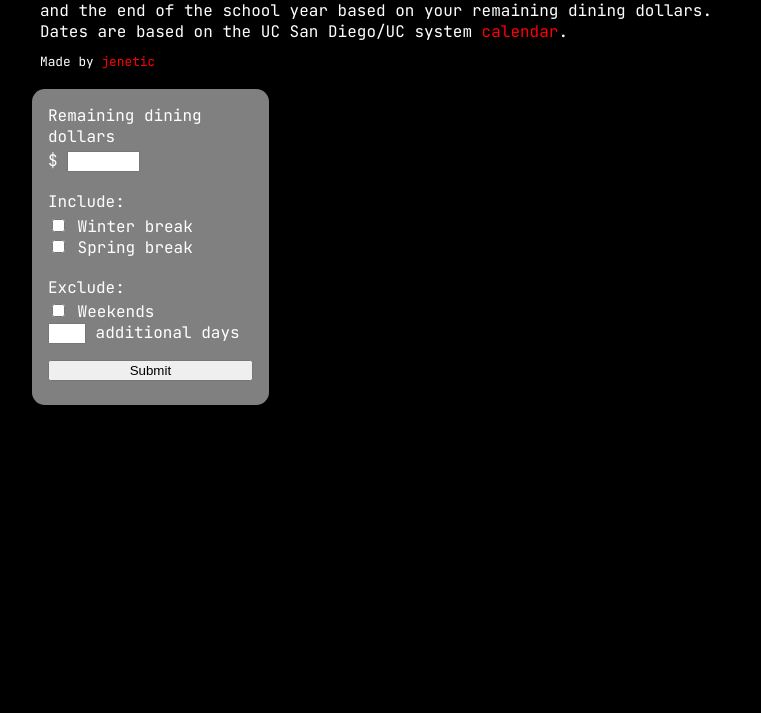
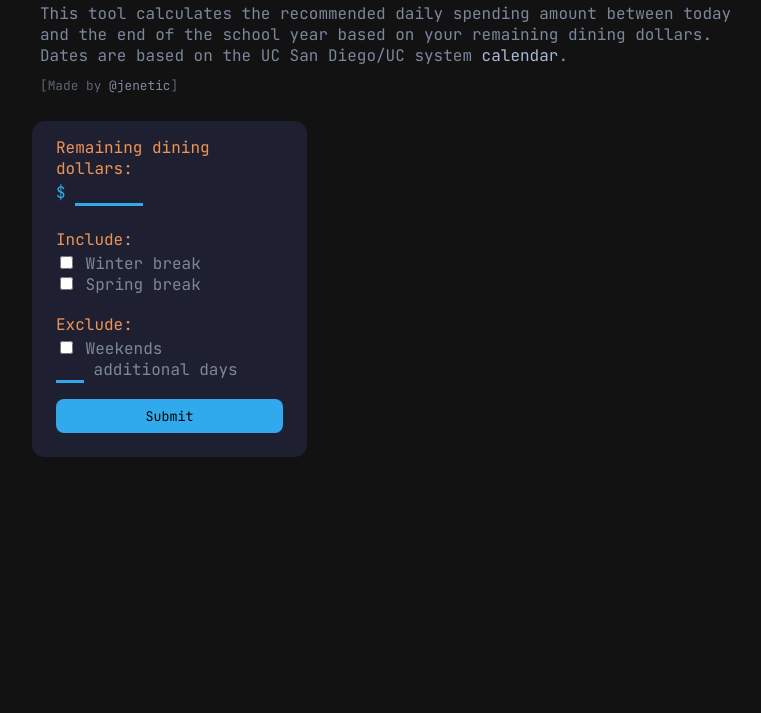
Before and after one commit to jenetic/daily-dollars, a plain HTML site: page index.html in a window 1280 px wide. Shown: the part 87-800 px from the top of the page, without its empty margins (240-1001 px from the left). Drawn offline with Linux system fonts and the light colour scheme.

Commit message:
More styling + 2022-23 dates

```diff
--- a/css/style.css
+++ b/css/style.css
@@ -1,17 +1,19 @@
 @import url('https://fonts.googleapis.com/css2?family=JetBrains+Mono:wght@400;700&display=swap');
 
 :root {
-  --background: black;
-  --text: white;
-  --link: red;
-  --sidebar: gray;
+  --background: #121212;
+  --text: #7c879c;
+  --link: #a9b9d6;
+  --sidebar: #1e2031;
+  --color1: #30aaec;
+  --color2: #ed9557;
 
 }
 
 body {
   display: grid;
-  grid-template-columns: 35% auto;
-  grid-template-rows: 10rem auto;
+  grid-template-columns: 40% auto;
+  grid-template-rows: 12rem auto;
   grid-template-areas: "header header" "sidebar content";
   font-family: 'JetBrains Mono', monospace;
   background-color: var(--background);
@@ -19,11 +21,13 @@ body {
 }
 
 h1 {
-  margin: 0.5rem;
+  margin: 1rem auto;
+  color: var(--color1);
 }
 
 h2 {
   margin: 0rem auto auto;
+  color: var(--color2);
 }
 
 p {
@@ -35,12 +39,30 @@ a {
   color: var(--link);
 }
 
+a:hover {
+  color: var(--color1);
+}
+
 .form-object {
   margin: 0.5rem 0rem;
 }
 
+.sidebar-header {
+  color: var(--color2);
+}
+
+.text-input {
+  background-color: none;
+  outline: none;
+  background-color: var(--sidebar);
+  border: none;
+  border-bottom: solid 3px var(--color1);
+  color: var(--color1);
+  font-family: 'JetBrains Mono', monospace;
+}
+
 .output {
-  color: blue;
+  color: var(--color2);
 }
 
 #header {
@@ -64,7 +86,7 @@ a {
 }
 
 #form-wrapper {
-  padding: 0.3rem 1rem 1rem;
+  padding: 0.3rem 1.5rem 1rem;
   border-radius: 0.8rem;
   background-color: var(--sidebar);
 }
@@ -76,11 +98,31 @@ a {
 }
 
 #dollars {
-  width: 65px;
+  width: 4rem;
+}
+
+#remaining-value-wrapper {
+  color: var(--color1);
 }
 
 #excludeDays {
-  width: 30px;
+  width: 1.5rem;
+}
+
+#submit {
+  background-color: var(--color1);
+  border: none;
+  padding: 0.5rem 0.5rem;
+  border-radius: 0.5rem;
+  font-family: 'JetBrains Mono', monospace;
+}
+
+#submit:hover {
+  background-color: var(--color2);
+}
+
+#submit:active {
+  background-color: var(--link);
 }
 
 #content {
@@ -97,12 +139,13 @@ a {
 }
 
 #result-dollars {
-  color: green;
+  color: var(--color1);
 }
 
 #made-by {
   margin: 0.5rem 0 0;
   font-size: 0.8rem;
+  opacity: 0.7;
 }
 
 @media (min-width: 1000px) {
--- a/index.html
+++ b/index.html
@@ -22,32 +22,34 @@
         <title>UCSD Daily Dollars</title>
     </head>
     <body>
-        <!-- NEW START-->
         <div id="header">
-            <!-- <div id="header-contents"> -->
-                <h1>UCSD Daily Dollars</h1>
-                <p>
-                    This tool calculates the recommended daily spending amount between today and the end of the school year based on your remaining dining dollars. Dates are based on the UC San Diego/UC system <a href="https://blink.ucsd.edu/instructors/resources/academic/calendars/2021.html" target="_blank">calendar</a>.
-                </p>
-                <p id="made-by">Made by <a href="http://github.com/jenetic/daily-dollars" target="_blank">jenetic</a></p>
-            <!-- </div> -->
+            <h1>UCSD Daily Dollars</h1>
+            <p>
+                This tool calculates the recommended daily spending amount between today and the end of the school year based on your remaining dining dollars. Dates are based on the UC San Diego/UC system <a href="https://blink.ucsd.edu/instructors/resources/academic/calendars/2021.html" target="_blank">calendar</a>.
+            </p>
+            <p id="made-by">[Made by <a href="http://github.com/jenetic/daily-dollars" target="_blank">@jenetic</a>]</p>
         </div>
 
         <div id="sidebar">
             <div id="form-wrapper">
                 <form id="form">
                     <div class="form-object">
-                        <p id="remaining-label">Remaining dining dollars</p>
-                        $ <input class="text-input" type="text" id="dollars" autocomplete="off"/>
+                        <p class="sidebar-header">Remaining dining dollars:</p>
+                        <p id="remaining-value-wrapper">
+                            $
+                            <span>
+                                <input class="text-input" type="text" id="dollars" autocomplete="off"/>
+                            </span>
+                        </p>
                     </div>
                     <div class="form-object">
-                        <p>Include:</p>
+                        <p class="sidebar-header">Include:</p>
                         <input class="checkbox" type="checkbox" id="includeWinterBreak"> <label for="includeWinterBreak" class="label">Winter break </label>
                         <br>
                         <input class="checkbox" type="checkbox" id="includeSpringBreak"> <label for="includeSpringBreak" class="label">Spring break</label>
                     </div>
                     <div class="form-object">
-                        <p>Exclude:</p>
+                        <p class="sidebar-header">Exclude:</p>
                         <input class="checkbox" type="checkbox" id="excludeWeekends"> <label for="excludeWeekends" class="label">Weekends</label>
                         <br>
                         <input class="text-input" type="text" id="excludeDays" autocomplete="off"/> additional days
@@ -65,8 +67,6 @@
                 <p>If you have <span class="output" id="og-dollars"></span>, you can spend <b><span id="result-dollars"></span></b> to have enough for the rest of the school year.
             </div>
         </div>
-
-        <!-- NEW END -->
     <script type="text/javascript" src="js/script.js"></script>
     </body>
 </html>
--- a/js/script.js
+++ b/js/script.js
@@ -44,10 +44,11 @@ const calculateDollars = () => {
 
     // Date ranges of school year
     const dateRanges = [
-        // 2021
-        [new Date(2021, 8, 21), new Date(2021, 11, 11)], // Winter break
-        [new Date(2022, 0, 3), new Date(2022, 2, 19)], // Spring break
-        [new Date(2022, 2, 28), new Date(2022, 5, 10)]
+        // 2022
+        // TODO: fix mechanics involving the first day
+        [new Date(2022, 5, 19), new Date(2022, 11, 10)], // Winter break
+        [new Date(2023, 0, 4), new Date(2023, 2, 25)], // Spring break
+        [new Date(2023, 3, 3), new Date(2023, 5, 16)]
     ];
     let firstDay = dateRanges[0][0];
     let lastDay = dateRanges[dateRanges.length - 1][1];
```
